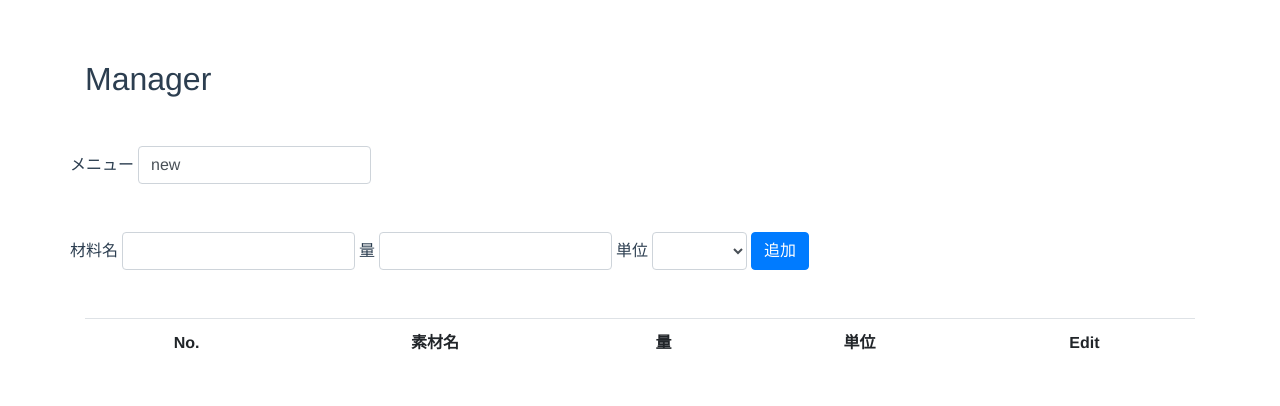
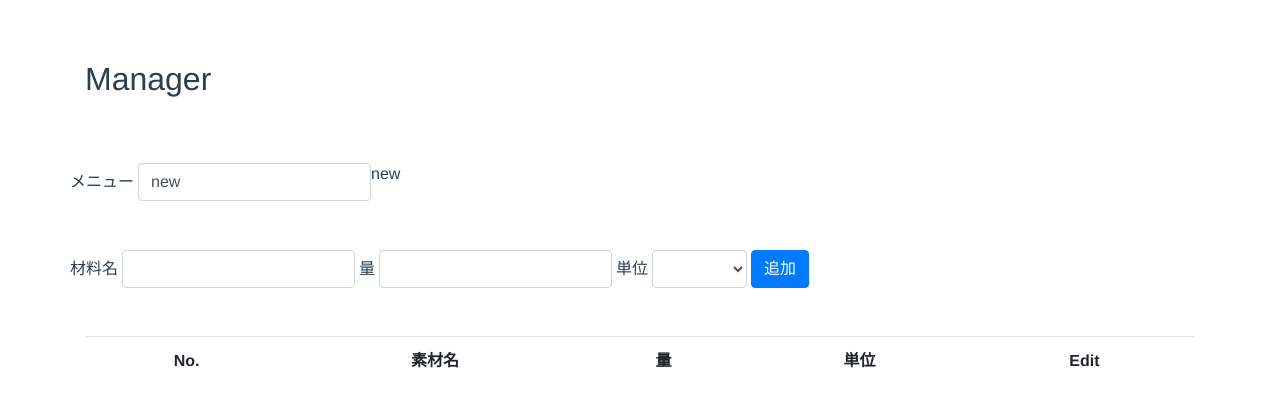
Before and after one commit to lvojp/bento_manager, a Vue app: page / in a window 1280 px wide. Shown: the top 406 px of the page. Built offline with nearby package versions, Linux system fonts and the light colour scheme.

Commit message:
menu.titleが正しく反映されていなかったバグを修正

```diff
--- a/src/App.vue
+++ b/src/App.vue
@@ -1,13 +1,11 @@
 <template>
   <div id="app" class="container">
     <Header></Header>
-<!--    <div class="row">-->
-<!--      <PlusMinus menu="testdon" count=""></PlusMinus>-->
-<!--      <PlusMinus menu="testdon"></PlusMinus>-->
-<!--      <PlusMinus menu="testdon"></PlusMinus>-->
-<!--      <PlusMinus menu="testdon"></PlusMinus>-->
-<!--      <PlusMinus menu="testdon"></PlusMinus>-->
-<!--    </div>-->
+    <div class="row">
+      <ul>
+        <li v-for="menu in menus" :key="menu.title">{{ menu.title }}</li>
+      </ul>
+    </div>
     <IngredientManager @registerMenu="appendMenu" :title="select" v-show="true"></IngredientManager>
   </div>
 </template>
@@ -31,7 +29,14 @@ export default {
     IngredientManager
   },
   methods: {
+    objectCopy(value) {
+      let obj = JSON.stringify(value);
+      obj = JSON.parse(obj);
+      return obj;
+    },
     appendMenu(menu) {
+      let obj = this.objectCopy(menu)
+      this.menus.push(obj);
       console.log(menu.title + menu.ingredients);
     }
   }
--- a/src/components/IngredientManager.vue
+++ b/src/components/IngredientManager.vue
@@ -7,6 +7,7 @@
             メニュー
           </label>
           <input type="text" v-model="menu.title" class="form-control">
+          <p>{{menu.title}}</p>
         </div>
       </form>
     </div>
@@ -88,7 +89,6 @@ export default {
       // this.items[index].material = this.item
     },
     appendMenu() {
-      this.menu.title = this.title
       this.$emit('registerMenu', this.menu)
     }
   }
```
